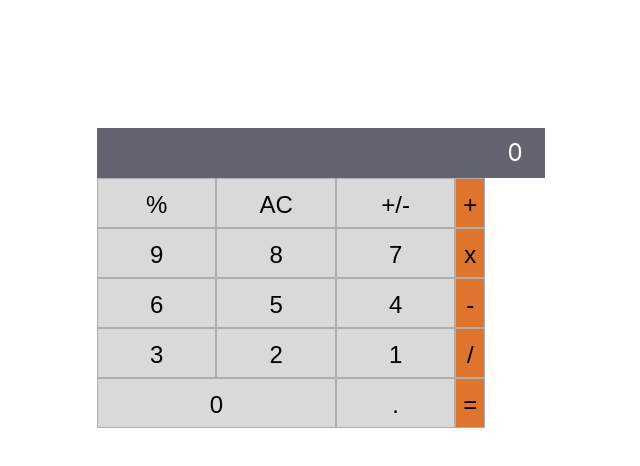
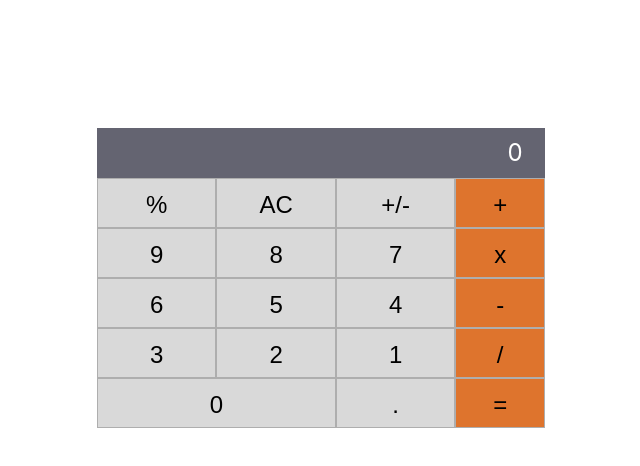
Before and after one commit to aimemalaika/math-magicians, a React (Create React App) app: page / in a window 1280 px wide. Shown: the top 466 px of the page, without its empty margins (319-959 px from the left). Built offline with nearby package versions, Linux system fonts and the light colour scheme.

Commit message:
Fixed buttons operators

```diff
--- a/src/App.css
+++ b/src/App.css
@@ -15,10 +15,6 @@
   flex-wrap: wrap;
 }
 
-.App-Op-Pad .calculator-btn {
-  width: 100%;
-}
-
 .App-Num-Pad .calculator-btn,
 .App-Op-Pad .calculator-btn {
   width: 33.3333333333%;
@@ -28,6 +24,10 @@
   cursor: pointer;
   font-size: 1.5em;
   line-height: 50px;
+}
+
+.App-Op-Pad .calculator-btn {
+  width: 100%;
 }
 
 .App-Num-Pad .calculator-btn:active {
```
Also changed, not shown: 1 other file (tests, documents, lock files or other folders).
